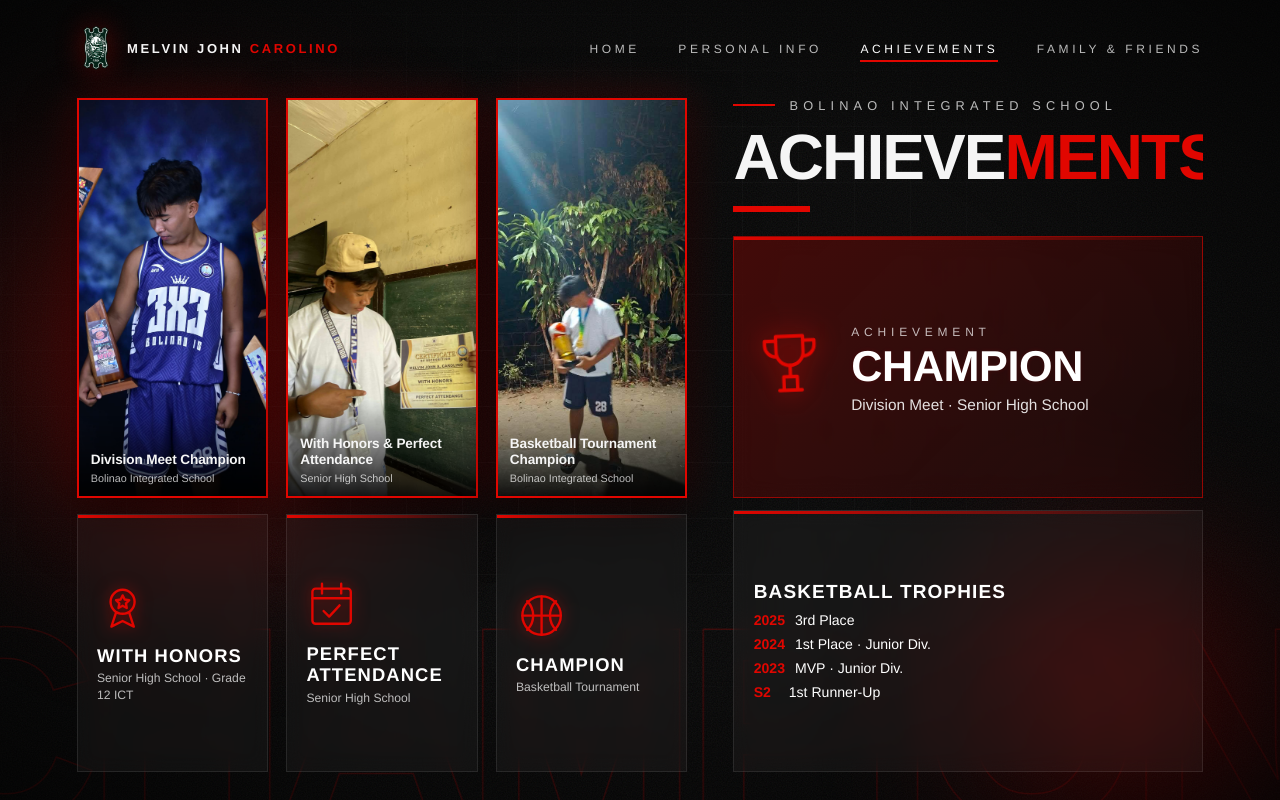
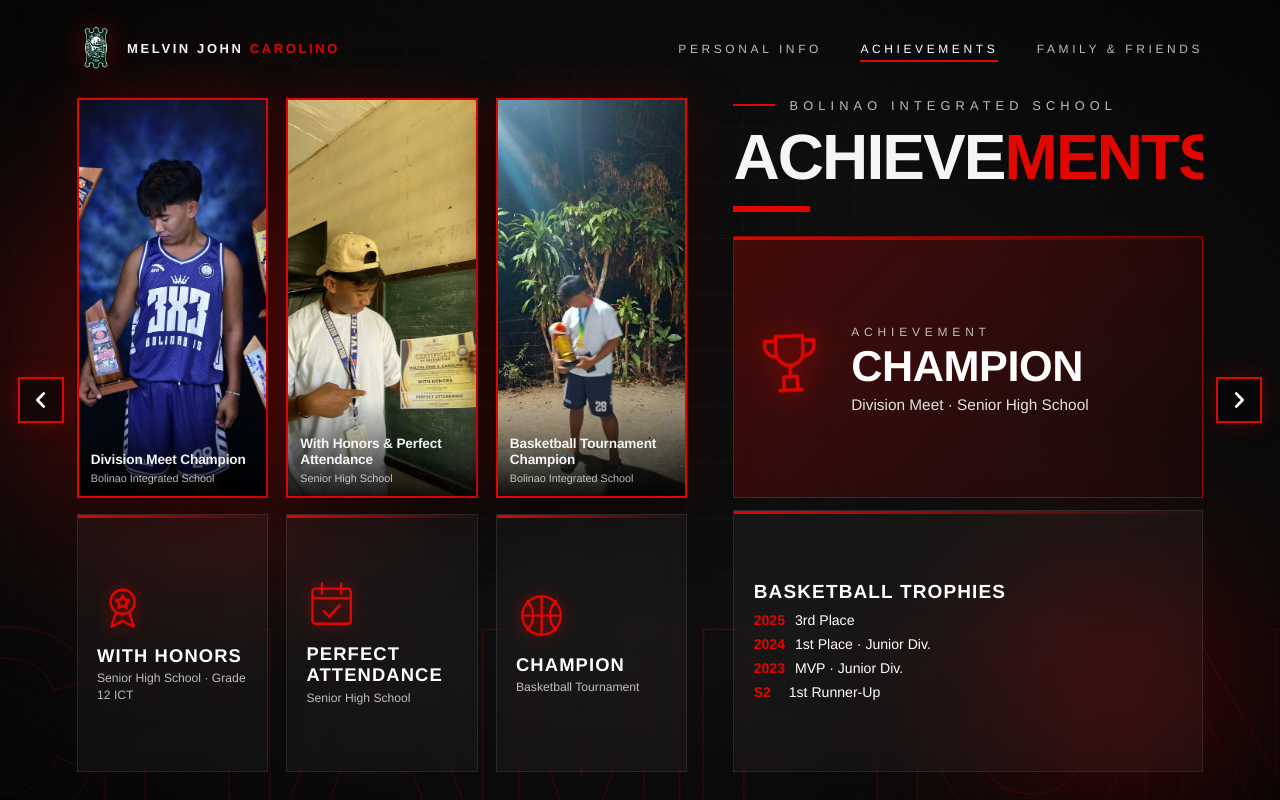
Before and after one commit to Marimar028/Marimar, a plain HTML site: page achievements.html in a window 1280 px wide. Drawn offline with Linux system fonts and the light colour scheme.

Commit message:
Update achievements.html

```diff
--- a/achievements.html
+++ b/achievements.html
@@ -329,9 +329,45 @@
   @media (prefers-reduced-motion: reduce) {
     *, *::before, *::after { animation: none !important; transition: none !important; }
   }
+
+  /* Previous / next page arrows */
+  .arrow {
+    position: fixed; top: 50%; margin-top: -23px; z-index: 5;
+    width: 46px; height: 46px;
+    display: flex; align-items: center; justify-content: center;
+    color: #fff; text-decoration: none;
+    background: rgba(7, 7, 7, .55);
+    border: 2px solid var(--red);
+    -webkit-backdrop-filter: blur(8px); backdrop-filter: blur(8px);
+    box-shadow: 0 0 24px rgba(225, 6, 0, .25);
+    transition: background .3s, box-shadow .3s, transform .3s var(--ease);
+  }
+  .arrow svg { width: 22px; height: 22px; }
+  .arrow.prev { left: clamp(8px, 1.4vw, 24px); }
+  .arrow.next { right: clamp(8px, 1.4vw, 24px); }
+  .arrow:hover, .arrow:focus-visible {
+    background: var(--red); box-shadow: 0 0 34px rgba(225, 6, 0, .6); outline: none;
+  }
+  .arrow.prev:hover { transform: translateX(-3px); }
+  .arrow.next:hover { transform: translateX(3px); }
+
+  /* On phones the arrows sit in a strip at the bottom so they never cover content */
+  @media (max-width: 860px), (max-aspect-ratio: 1/1) {
+    .page, .hero { height: calc(100vh - 52px); height: calc(100dvh - 52px); }
+    .arrow { top: auto; bottom: 7px; margin-top: 0; width: 38px; height: 38px; }
+    .arrow svg { width: 18px; height: 18px; }
+    .arrow.prev { left: 5vw; }
+    .arrow.next { right: 5vw; }
+  }
 </style>
 </head>
 <body>
+  <a class="arrow prev" href="about.html" aria-label="Previous page">
+    <svg viewBox="0 0 24 24" fill="none" stroke="currentColor" stroke-width="3" stroke-linecap="round" stroke-linejoin="round"><polyline points="15 5 8 12 15 19"/></svg>
+  </a>
+  <a class="arrow next" href="family.html" aria-label="Next page">
+    <svg viewBox="0 0 24 24" fill="none" stroke="currentColor" stroke-width="3" stroke-linecap="round" stroke-linejoin="round"><polyline points="9 5 16 12 9 19"/></svg>
+  </a>
   <div class="bg">
     <div class="px px-a"><div class="orb a"></div><div class="orb b"></div></div>
     <div class="px px-b"><div class="grid"></div></div>
@@ -344,7 +380,6 @@
     <nav>
       <a class="brand" href="index.html"><img class="seal" src="images/UC_Official_Seal.png" alt="University of the Cordilleras seal" onerror="this.remove()"><span class="bn">Melvin John <b>Carolino</b></span></a>
       <div class="links">
-        <a href="index.html">Home</a>
         <a href="about.html">Personal Info</a>
         <a href="achievements.html" class="active">Achievements</a>
         <a href="family.html">Family<span class="amp"> &amp; Friends</span></a>
```
